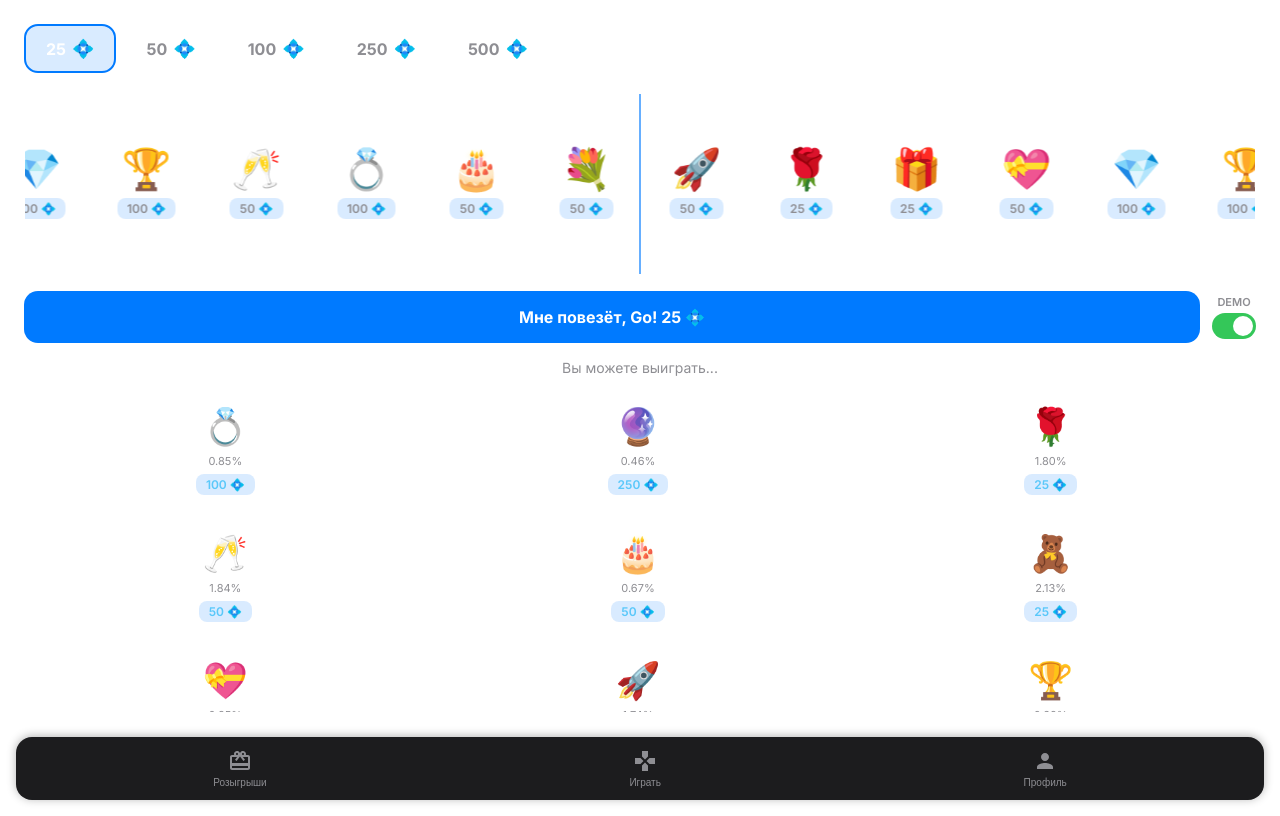
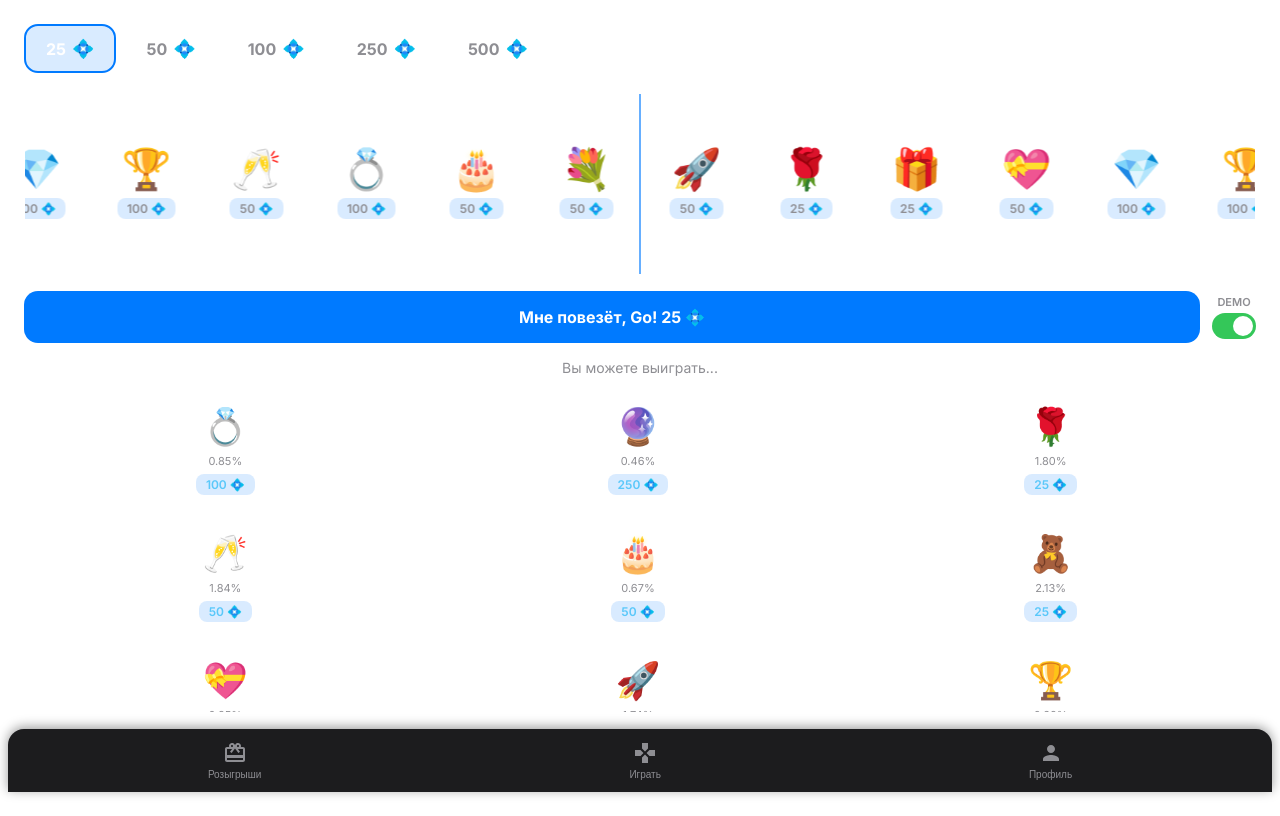
Before and after one commit to deewau/pigfarm-client, a React (Vite) app in the folder client/: page /play in a window 1280 px wide. Built offline with nearby package versions, Linux system fonts and the light colour scheme; no server answers.

Commit message:
fix: fixed tab bar with scrollable content behind it

```diff
--- a/client/src/App.tsx
+++ b/client/src/App.tsx
@@ -24,8 +24,8 @@ function App() {
 
 function Layout() {
   return (
-    <div style={{ display: 'flex', flexDirection: 'column', height: '100vh' }}>
-      <div style={{ flex: 1 }}>
+    <div style={{ display: 'flex', flexDirection: 'column', height: '100vh', overflow: 'hidden' }}>
+      <div style={{ flex: 1, overflow: 'auto' }}>
         <Routes>
           <Route index element={<Home />} />
           <Route path="giveaways" element={<ComingSoon title="Розыгрыши" subtitle="Участвуй в розыгрышах и получай подарки!" icon="🎁" />} />
--- a/client/src/components/TabBar.css
+++ b/client/src/components/TabBar.css
@@ -5,9 +5,14 @@
   padding: 8px 16px;
   padding-bottom: max(8px, env(safe-area-inset-bottom));
   background-color: #1c1c1e;
-  border-radius: 16px;
-  margin: 8px;
-  box-shadow: 0 -1px 10px rgba(0, 0, 0, 0.3);
+  border-radius: 16px 16px 0 0;
+  margin: 0 8px 8px;
+  box-shadow: 0 -2px 12px rgba(0, 0, 0, 0.4);
+  position: fixed;
+  bottom: 0;
+  left: 0;
+  right: 0;
+  z-index: 1000;
 }
 
 .tab-bar__item {
--- a/client/src/pages/Profile.css
+++ b/client/src/pages/Profile.css
@@ -1,10 +1,10 @@
 .profile {
   padding: 16px;
+  padding-bottom: 100px;
   display: flex;
   flex-direction: column;
   gap: 12px;
-  height: 100%;
-  overflow: hidden;
+  overflow-y: auto;
 }
 
 .profile__card {
@@ -20,24 +20,17 @@
 }
 
 .profile__tab-content {
-  flex: 1;
-  overflow: hidden;
+  overflow: visible;
 }
 
 .profile__tab-content--scrollable {
-  position: relative;
-  flex: 1;
-  min-height: 0;
+  overflow: visible;
 }
 
 .profile__history-scroll {
-  position: absolute;
-  top: 0;
-  left: 0;
-  right: 0;
-  bottom: 100px;
-  overflow-y: auto;
-  padding-right: 4px;
+  display: flex;
+  flex-direction: column;
+  gap: 8px;
 }
 
 /* Карточка профиля */
```
